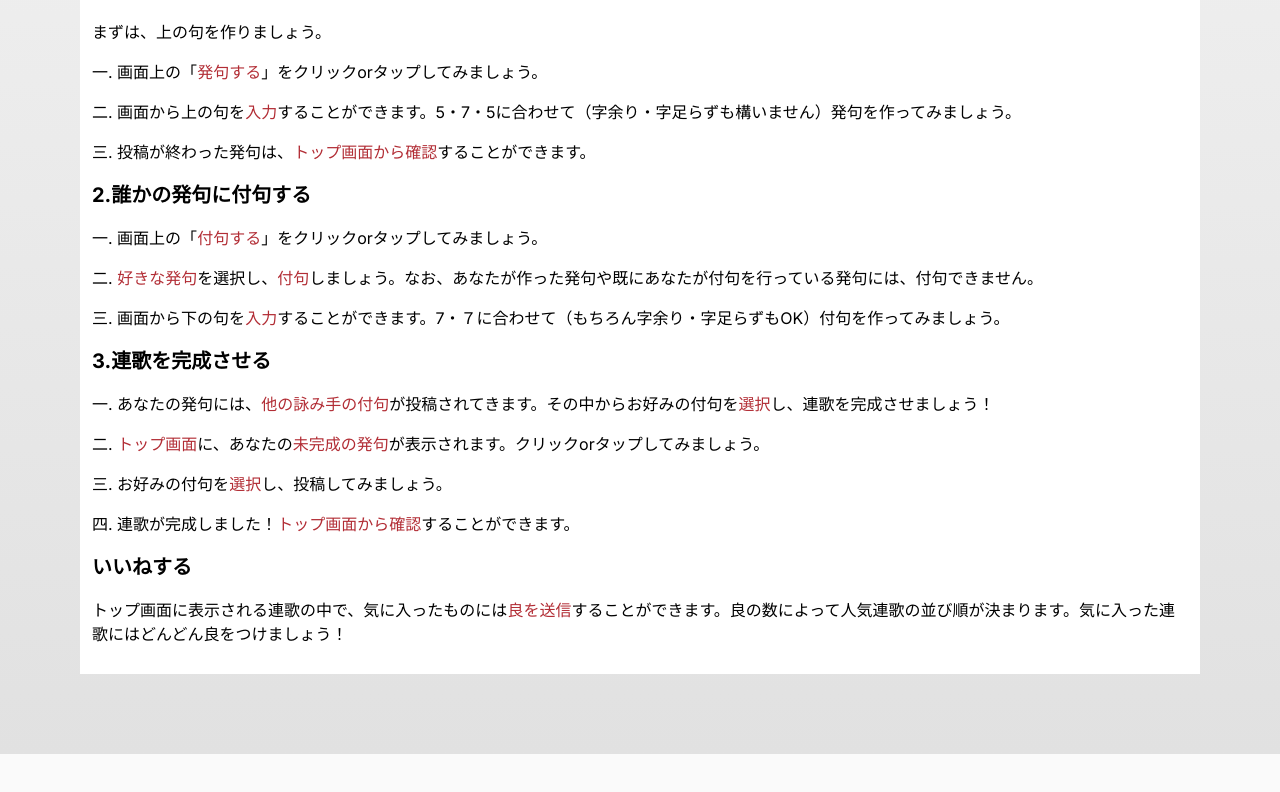
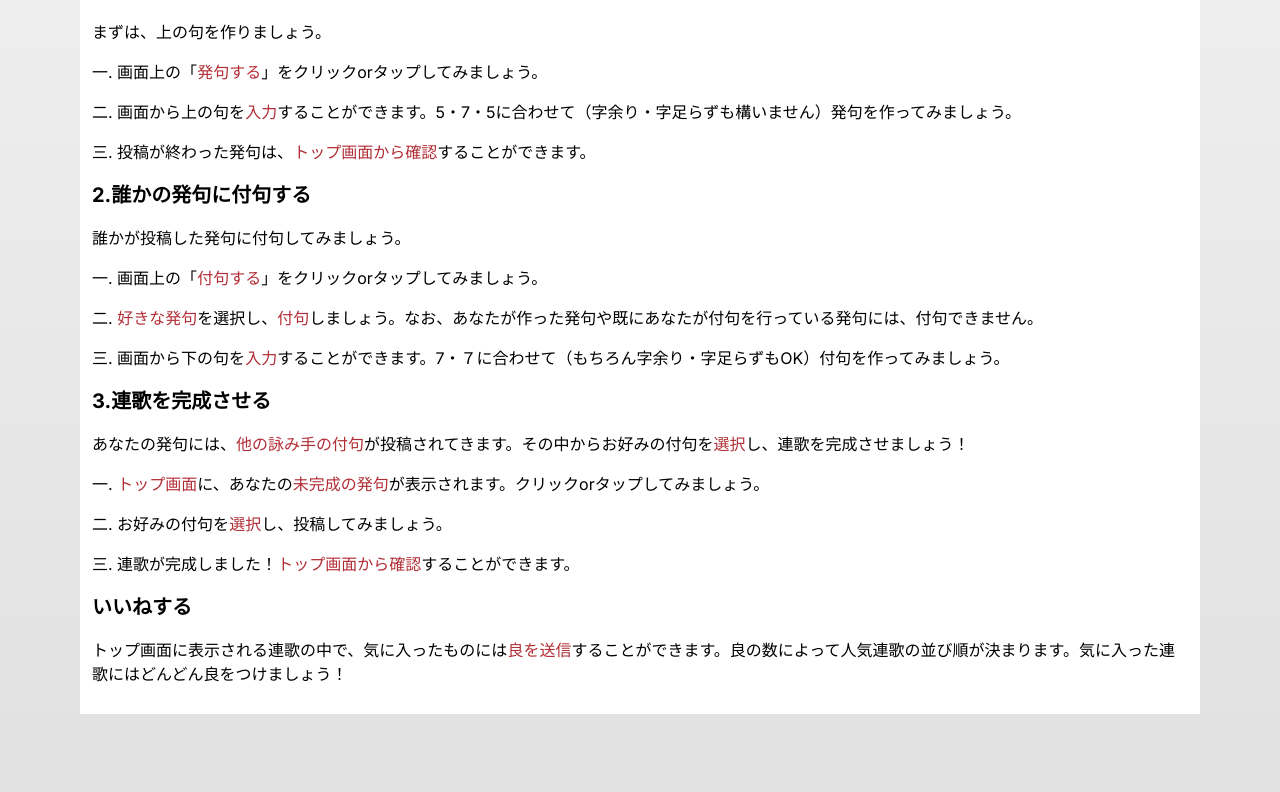
Before and after one commit to IkkiKyomoto/renga-master, a Next.js app: page /instruction in a window 1280 px wide. Shown: the part 780-1572 px from the top of the page. Before the commit the page ends 1534 px from the top, so only its background shows below. Built offline with nearby package versions, Linux system fonts and the light colour scheme; no server answers; what @mui/material-nextjs would draw is missing.

Commit message:
fix:instruction

```diff
--- a/src/app/instruction/page.tsx
+++ b/src/app/instruction/page.tsx
@@ -75,6 +75,7 @@ export default function Page() {
           することができます。
         </p>
         <h3 id="instruction-2">2.誰かの発句に付句する</h3>
+        <p>誰かが投稿した発句に付句してみましょう。</p>
         <p>
           一. 画面上の「<span className="emphasis">付句する</span>
           」をクリックorタップしてみましょう。
@@ -90,22 +91,22 @@ export default function Page() {
         </p>
         <h3 id="instruction-3">3.連歌を完成させる</h3>
         <p>
-          一. あなたの発句には、
+          あなたの発句には、
           <span className="emphasis">他の詠み手の付句</span>
           が投稿されてきます。その中からお好みの付句を
           <span className="emphasis">選択</span>し、連歌を完成させましょう！
         </p>
         <p>
-          二. <span className="emphasis">トップ画面</span>に、あなたの
+          一. <span className="emphasis">トップ画面</span>に、あなたの
           <span className="emphasis">未完成の発句</span>
           が表示されます。クリックorタップしてみましょう。
         </p>
         <p>
-          三. お好みの付句を<span className="emphasis">選択</span>
+          二. お好みの付句を<span className="emphasis">選択</span>
           し、投稿してみましょう。
         </p>
         <p>
-          四. 連歌が完成しました！
+          三. 連歌が完成しました！
           <span className="emphasis">トップ画面から確認</span>
           することができます。
         </p>
```
